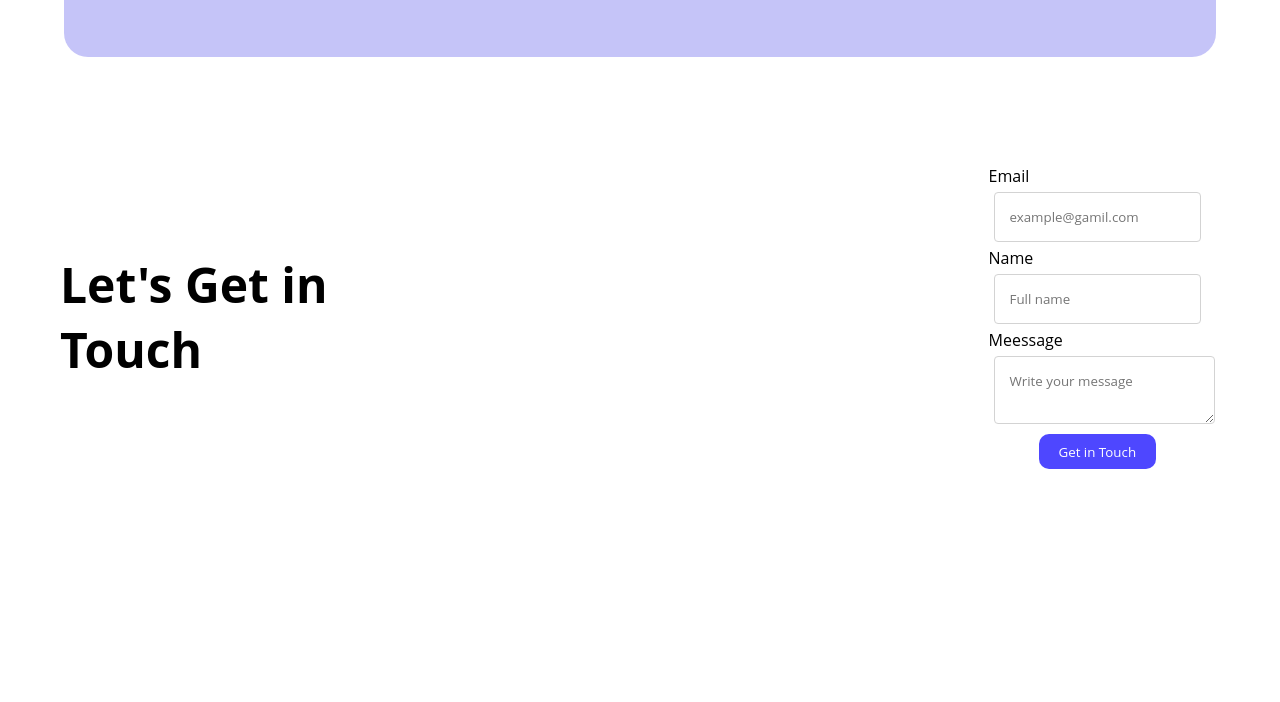
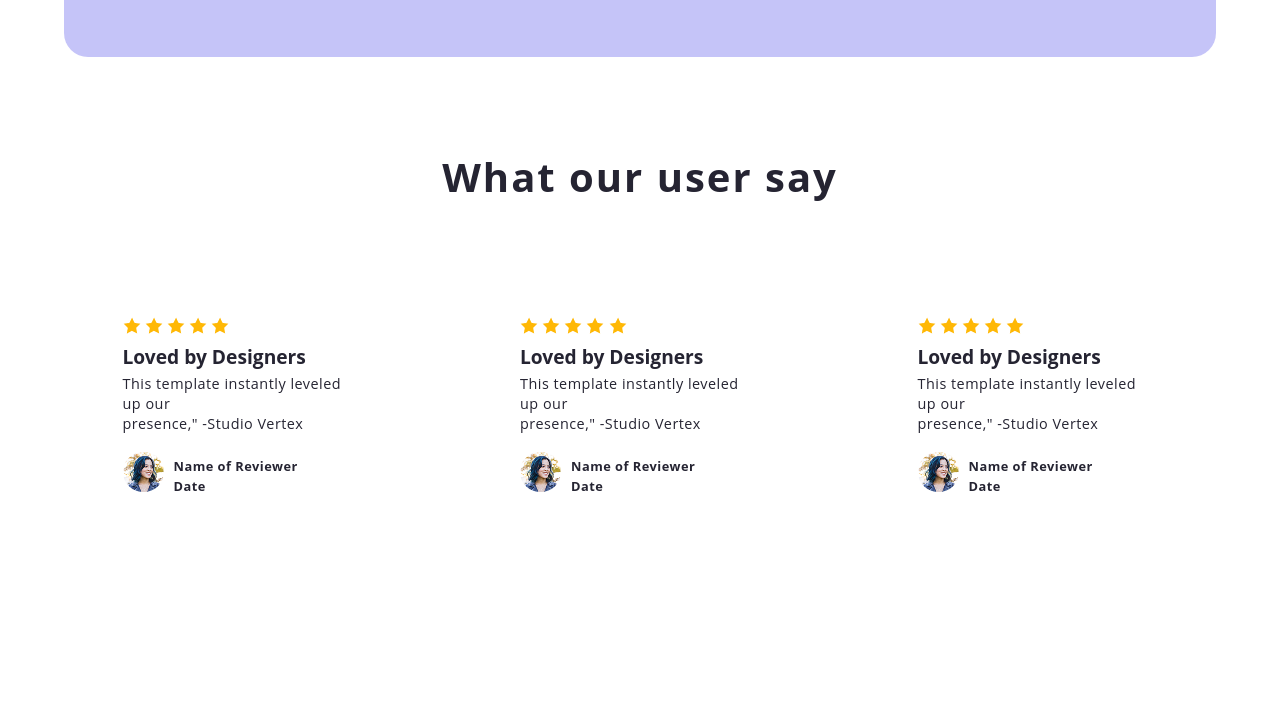
Before and after one commit to LetPritom/my-first-assignment, a plain HTML site: page index.html in a window 1280 px wide. Shown: the part 1763-2465 px from the top of the page. Drawn offline with Linux system fonts and the light colour scheme.

Commit message:
added final index.html file

```diff
--- a/index.html
+++ b/index.html
@@ -67,7 +67,68 @@
           </div>
        </div>
       </section>
-      <section></section>
+      <section class="rating">
+        <div class="don">
+          <div class="data">
+          <div class="rating-content">
+          <h1 class="inline">What our user say</h1>
+          </div>
+        </div>
+        <div class="main-rating">
+          <div class="icon _btn">
+            <span><img class="star" src="Assets/icon-star.png" alt=""></span>
+            <span><img src="Assets/icon-star.png" alt=""></span>
+            <span><img src="Assets/icon-star.png" alt=""></span>
+            <span><img src="Assets/icon-star.png" alt=""></span>
+            <span><img src="Assets/icon-star.png" alt=""></span>
+            <h4 class="inline2">Loved by Designers</h4>
+            <p>This template instantly leveled up our</p>
+            <p>presence," -Studio Vertex</p>
+            <div class="nof">
+            <span><img class="avater" src="Assets/avatar.png" alt="photo of reviewer"></span>
+              <div class="nof2">
+                <p>Name of Reviewer</p>
+                <p>Date</p>
+              </div>
+            </div>
+          </div>
+          <div class="icon _btn">
+            <span><img class="star" src="Assets/icon-star.png" alt=""></span>
+            <span><img src="Assets/icon-star.png" alt=""></span>
+            <span><img src="Assets/icon-star.png" alt=""></span>
+            <span><img src="Assets/icon-star.png" alt=""></span>
+            <span><img src="Assets/icon-star.png" alt=""></span>
+            <h4 class="inline2">Loved by Designers</h4>
+            <p>This template instantly leveled up our</p>
+            <p>presence," -Studio Vertex</p>
+            <div class="nof">
+            <span><img class="avater" src="Assets/avatar.png" alt="photo of reviewer"></span>
+              <div class="nof2">
+                <p>Name of Reviewer</p>
+                <p>Date</p>
+              </div>
+            </div>
+          </div>
+          <div class="icon _btn">
+            <span><img class="star" src="Assets/icon-star.png" alt=""></span>
+            <span><img src="Assets/icon-star.png" alt=""></span>
+            <span><img src="Assets/icon-star.png" alt=""></span>
+            <span><img src="Assets/icon-star.png" alt=""></span>
+            <span><img src="Assets/icon-star.png" alt=""></span>
+            <h4 class="inline2">Loved by Designers</h4>
+            <p>This template instantly leveled up our</p>
+            <p>presence," -Studio Vertex</p>
+            <div class="nof">
+            <span><img class="avater" src="Assets/avatar.png" alt="photo of reviewer"></span>
+              <div class="nof2">
+                <p>Name of Reviewer</p>
+                <p>Date</p>
+              </div>
+            </div>
+          </div>
+        </div>
+        </div>
+      </section>
       <section class="form">
         <div class="form-content">
          <div class="high">
--- a/style.css
+++ b/style.css
@@ -2,7 +2,7 @@
     margin: 0px;
     padding: 0px;
     box-sizing: border-box;
-    font-family:open sans;
+    font-family:open sans ;
 
 }
 
@@ -53,10 +53,8 @@ header {
 .btn:hover {
     background-color: white;
     color: black;
-    /* font-size: 1em; */
     border: 1.5px solid #4E47FF;
     box-shadow: 1px 2px 4px rgba(44, 0, 0, 0.856);
-    /* border-radius: 15px; */
 }
 
 
@@ -100,6 +98,7 @@ header {
     display: flex;
     justify-content: space-between;
     align-items: center;
+    flex-wrap: wrap;
     margin: 0px 60px;
 }
 
@@ -150,6 +149,7 @@ header {
     display: flex;
     justify-content: center;
     align-items: center;
+    flex-wrap: wrap;
 }
 
 
@@ -159,6 +159,7 @@ header {
     flex-direction: column;
     align-items: center;
     justify-content: center;
+    /* flex-wrap: wrap; */
     gap: 30px;
     width:90%;
     height:35vh;
@@ -215,15 +216,106 @@ header {
     color:#000002
  }
 
+
+/* rating */
+
+
+ .inline {
+    font-size: 2.5rem;
+    letter-spacing: 2px;
+    text-align: center;
+    line-height: 80px;
+    color: #252432;
+ }
+
+.data {
+    display: flex;
+    justify-content: center;
+    align-items: center;
+    flex-wrap: wrap;
+    margin-top: 10px;
+
+}
+
+.don {
+    display: flex;
+    flex-direction: column;
+    gap: 50px;
+    margin-top: 50px;
+}
+
+.main-rating {
+    display: flex;
+    justify-content:space-evenly;
+    align-items: center;
+    flex-wrap: wrap;
+    gap: 15px;
+    margin-bottom: 50px;
+}
+
+._btn:hover {
+    background-color: white;
+    color: black;
+    border: 1.5px solid #4E47FF;
+    box-shadow: 1px 2px 4px rgba(44, 0, 0, 0.856);
+    transform: skew(30deg, -28deg);
+}
+
+.icon {
+    height: 300px;
+    /* border: 1px solid black; */
+    width: 280px;
+    border-radius:1rem;
+    padding: 50px 20px;
+    transition: ease-in 0.2s;
+
+}
+
+.icon p {
+    font-size: 0.9rem;
+    font-weight: 500;
+    letter-spacing: 0.5px;
+    line-height: 20px;
+    color: #252432;
+}
+
+.inline2 {
+    font-size: 1.2rem;
+    line-height: 35px;
+    color: #252432;
+}
+
+.avater {
+ border-radius: 50%;
+ margin-top: 18px;
+}
+ .nof {
+    display: flex;
+    gap: 10px;
+ }
+
+ .nof2 {
+    margin-top: 22px;
+ }
+
+ .nof2 p {
+    color:#252432;
+    font-weight: 700;
+    font-size: 0.8rem;
+ }
+
+
  /* form content */
 
  .form-content {
     display: flex;
+    flex-wrap: wrap;
     justify-content: space-between;
     align-items: center;
     margin: 0px 60px;
     height: 60vh;
  }
+
 
  .form-content h1 {
     font-size: 3rem;
```
